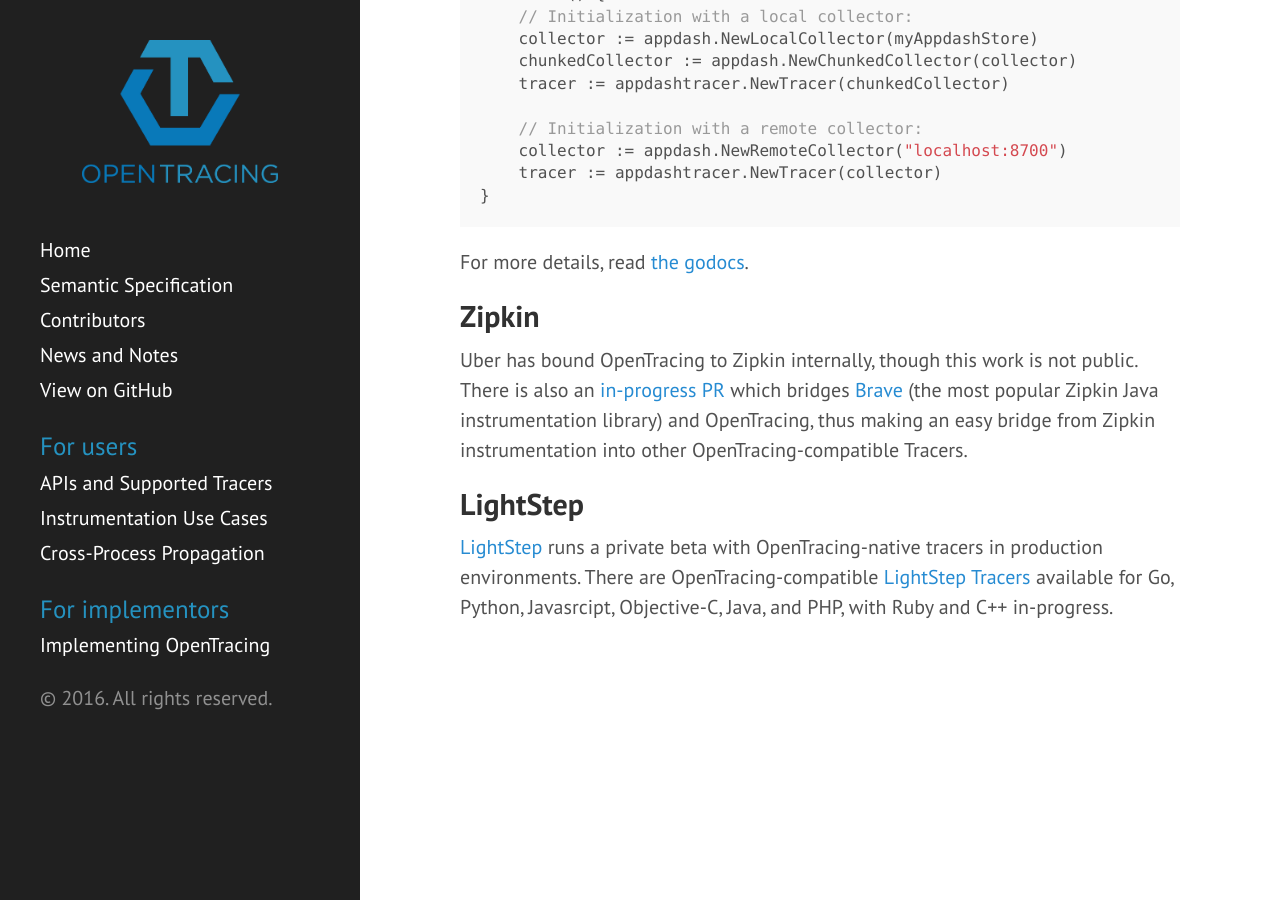
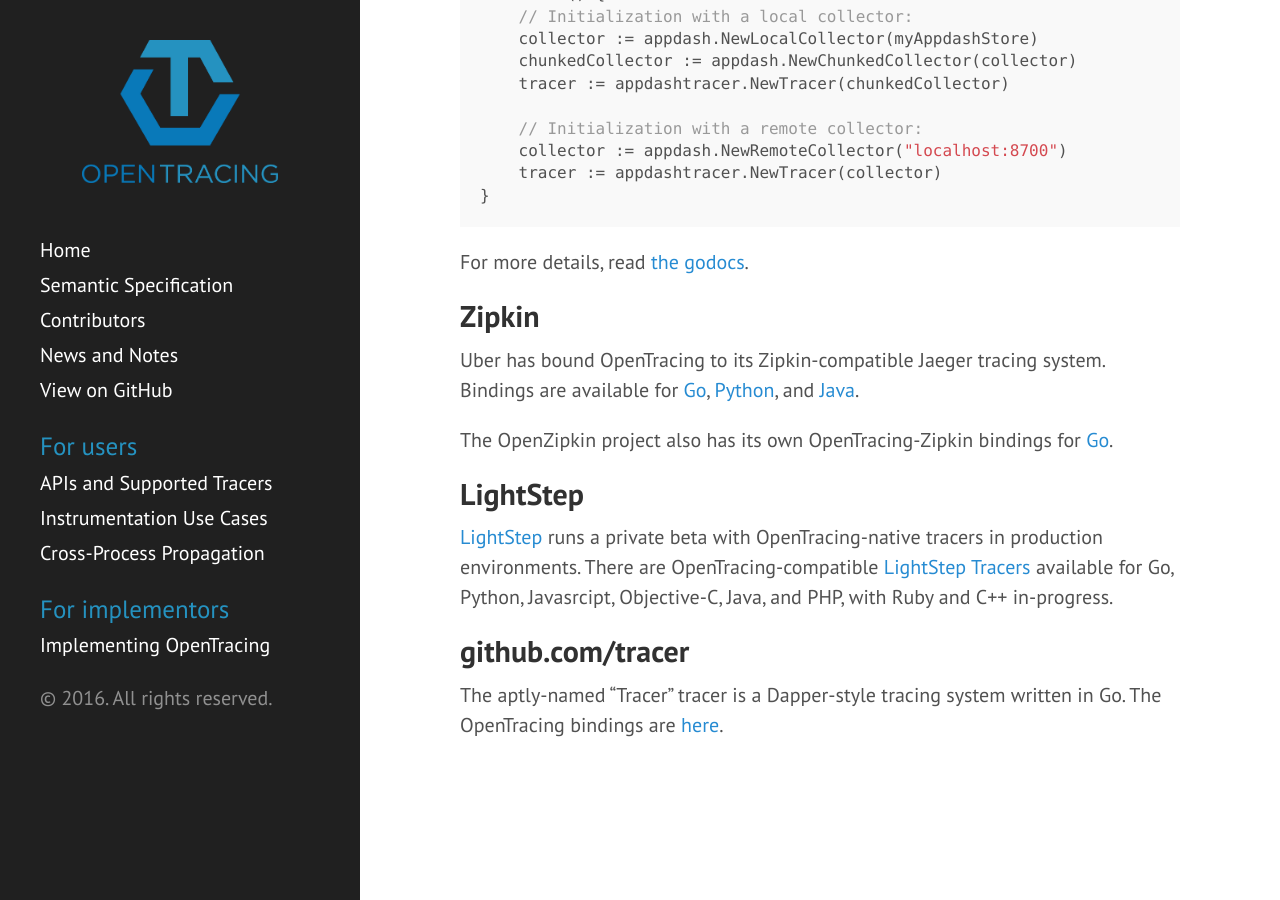
Before and after one commit to opentracing/opentracing.io, a Jekyll site: the page built from integration.md, in a window 1280 px wide and 900 px high, scrolled down 1461 px. Built offline with Jekyll 4.4.1, drawn with Linux system fonts in a browser that asks for light colours.

Commit message:
Update integrations

```diff
--- a/integration.md
+++ b/integration.md
@@ -57,12 +57,16 @@
 
 For more details, read [the godocs](https://godoc.org/github.com/sourcegraph/appdash/opentracing).
 
-
 ## Zipkin
 
-Uber has bound OpenTracing to Zipkin internally, though this work is not public. There is also an [in-progress PR](https://github.com/opentracing/opentracing-java/pull/25) which bridges [Brave](https://github.com/openzipkin/brave) (the most popular Zipkin Java instrumentation library) and OpenTracing, thus making an easy bridge from Zipkin instrumentation into other OpenTracing-compatible Tracers.
+Uber has bound OpenTracing to its Zipkin-compatible Jaeger tracing system. Bindings are available for [Go](https://github.com/uber/jaeger-client-go), [Python](https://github.com/uber/jaeger-client-python), and [Java](https://github.com/uber/jaeger-client-java).
 
+The OpenZipkin project also has its own OpenTracing-Zipkin bindings for [Go](https://github.com/openzipkin/zipkin-go-opentracing).
 
 ## LightStep
 
 [LightStep](http://lightstep.com/) runs a private beta with OpenTracing-native tracers in production environments. There are OpenTracing-compatible [LightStep Tracers](https://github.com/lightstep) available for Go, Python, Javasrcipt, Objective-C, Java, and PHP, with Ruby and C++ in-progress.
+
+## github.com/tracer
+
+The aptly-named "Tracer" tracer is a Dapper-style tracing system written in Go. The OpenTracing bindings are [here](https://github.com/tracer/tracer).
```
